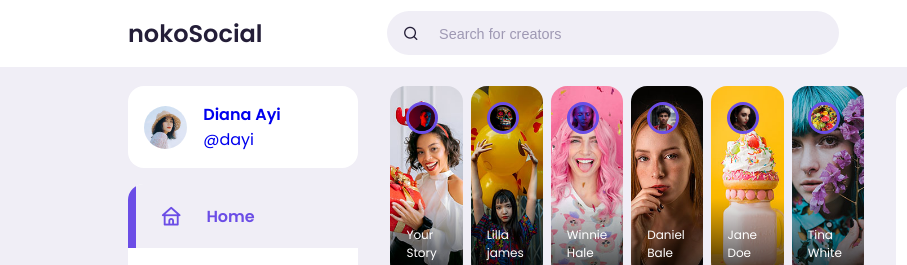
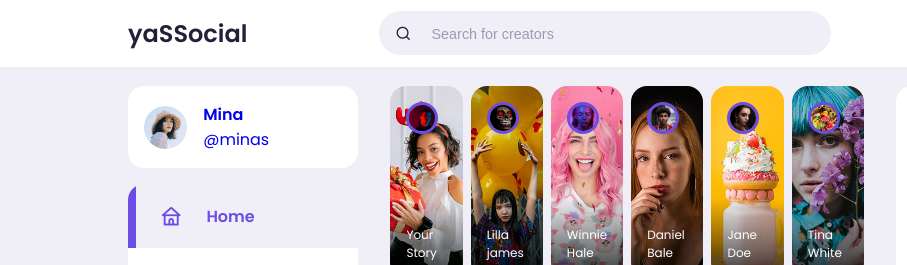
Before and after one commit to nsevindi87/yaSSocial---Responsive-and-customizable-website, a plain HTML site: page index.html in a window 1280 px wide. Shown: the top 265 px of the page, 0-907 px from the left. Drawn offline with nearby package versions, Linux system fonts and the light colour scheme.

Commit message:
Completed

```diff
--- a/index.html
+++ b/index.html
@@ -10,13 +10,13 @@
 
     <!-- Custom CSS Link -->
     <link rel="stylesheet" href="style.css">
-    <title>nokoSocial - Responsive Social Media Website </title>
+    <title>Y.A.S - Responsive Social Media Website </title>
 </head>
 
 <body>
     <nav>
         <div class="container">
-            <h2 class="log">nokoSocial</h2>
+            <h2 class="log">yaSSocial</h2>
             <div class="search-bar">
                 <i class="uil uil-search"></i>
                 <input type="search" placeholder="Search for creators">
@@ -40,8 +40,8 @@
                         <img src="./images/profile-1.jpg">
                     </div>
                     <div class="handle">
-                        <h4>Diana Ayi</h4>
-                        <p class="text muted">@dayi</p>
+                        <h4>Mina</h4>
+                        <p class="text muted">@minas</p>
                     </div>
                 </a>
 
```
